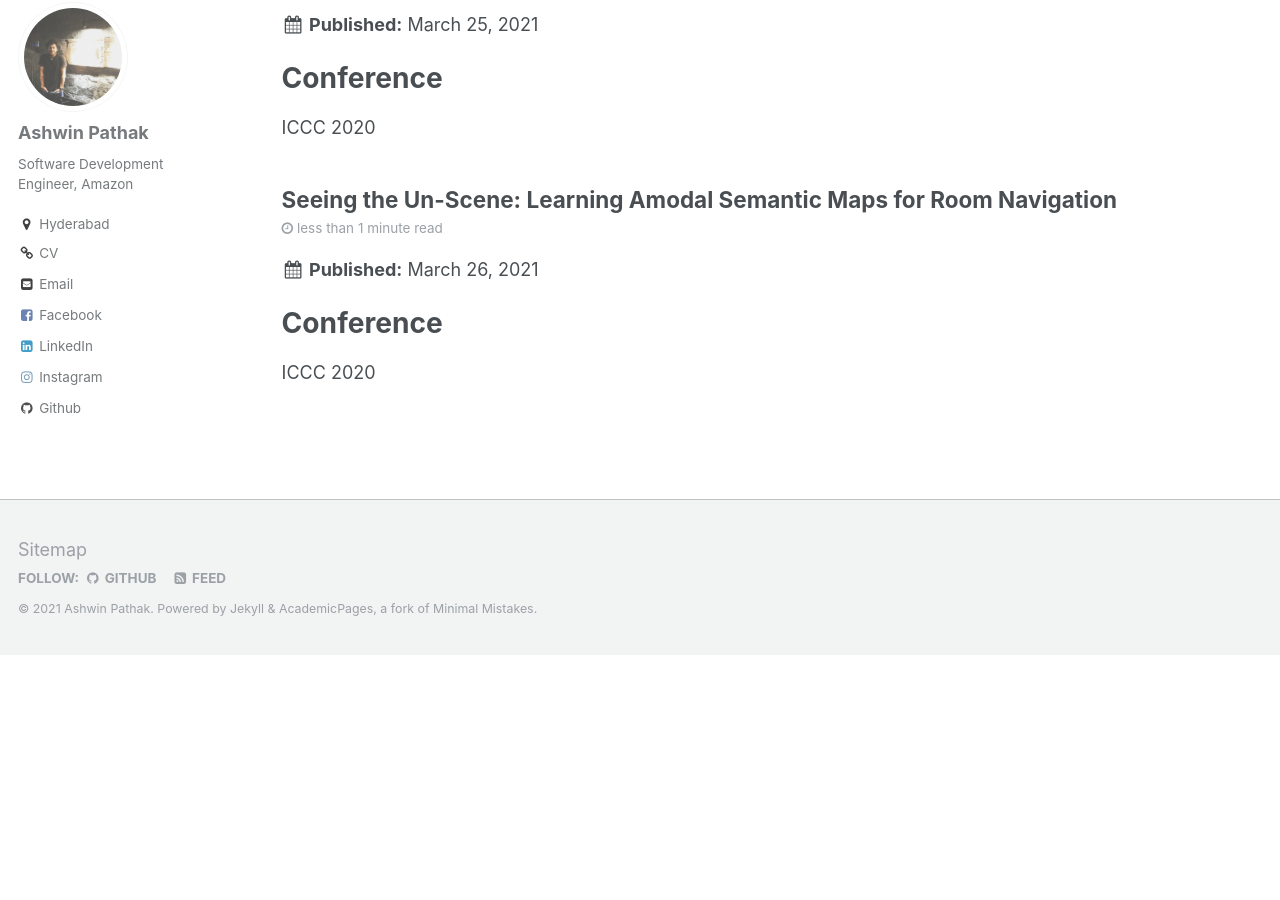
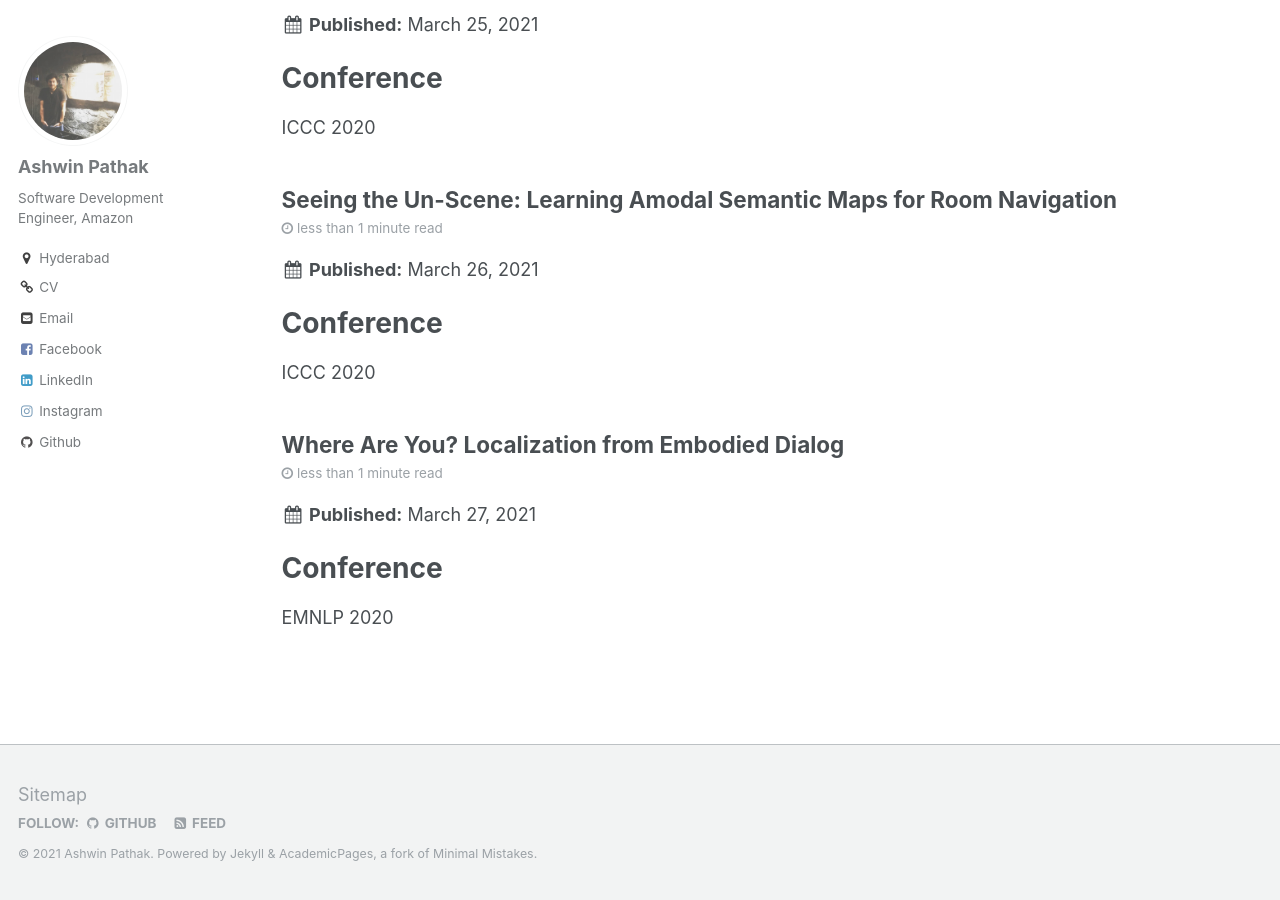
Before and after one commit to ashwinpathak20/ashwinpathak20.github.io, a Jekyll site: the page built from _pages/papers.html, in a window 1280 px wide and 900 px high, scrolled down 764 px. Built offline with Jekyll 4.4.1, drawn with Linux system fonts in a browser that asks for light colours; before the commit the page ends 1419 px from its top, so only the background shows below that; some of the changed lines change nothing that is shown.

Commit message:
Adding papers for 21/3/26 - 21/3/27

```diff
--- /dev/null
+++ b/_papers/2021-03-27-blog-post-1.md
@@ -0,0 +1,42 @@
+---
+    title: 'Where Are You? Localization from Embodied Dialog'
+date: 2021-03-27
+permalink: /papers/2021/03/blog-post-5/
+tags:
+  - GAN
+  - Crowd co-creation
+---
+
+# Conference
+EMNLP 2020
+
+# Authors
+- Meera Hahn
+- Jacob Krantz
+- Dhruv Batra
+- Devi Parikh
+- James M. Rehg
+- Stefan Lee
+- Peter Anderson
+
+
+# Contributions
+- Presents a dataset of ∼6k dialogs in which two humans with asymmetric information complete a
+  cooperative localization task in reconstructed 3D buildings.
+- Define three challenging tasks: Localization from Embodied Dialog (LED),
+  Embodied Visual Dialog, and Cooperative Localization.
+- Focusing on LED, we present a strong baseline model with detailed ablations
+  characterizing both modeling choices and dataset biases.
+
+# Dataset
+- Where Are You? (WAY)
+- Built on Matterport3D
+
+
+# Approach
+- Localization   from   Embodied   Dialog.
+    - Dialog Representation throw LSTMs and tokenization with GloVE (standard NLP technique)
+    - Environment Representation throw ResNet18 CNN.
+    - Pix2Pix LingUNet
+- Embodied Visual Dialog
+- Cooperative Localization.
```
Also changed, not shown: _papers/2021-03-26-blog-post-1.md (+1 -1 lines).
